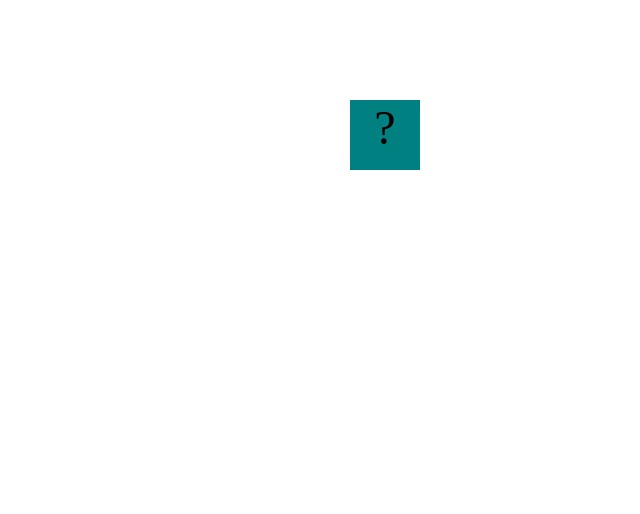
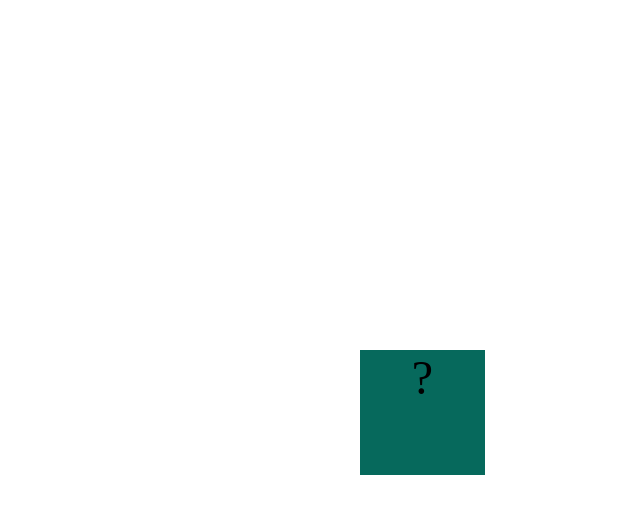
Before and after one commit to MiltonJ100/MiltonJ100.github.io, a plain HTML site: page projects/bouncing-box/index.html in a window 1280 px wide. Shown: the whole page, without its empty margins (640-1280 px from the left). Drawn offline with Linux system fonts and the light colour scheme.

Commit message:
add bouncing box

```diff
--- a/projects/bouncing-box/index.html
+++ b/projects/bouncing-box/index.html
@@ -6,22 +6,22 @@
     <script src="jquery.min.js"></script>
     <style>
       .box {
-        width: 70px;
-        height: 70px;
-        background-color: teal;
+        width: 125px;
+        height: 125px;
+        background-color: rgb(6, 105, 92);
         font-size: 300%;
         text-align: center;
         user-select: none;
         display: block;
         position: absolute;
-        top: 100px;
+        top: 350px;
         left: 0px; /* <--- Change me! */
       }
       .board {
-        height: 50vh;
+        height: 100vh;
       }
     </style>
-    <!-- 	<script src="//cdnjs.cloudflare.com/ajax/libs/jquery/2.1.1/jquery.min.js"></script> -->
+    <!-- <script src="//cdnjs.cloudflare.com/ajax/libs/jquery/2.1.1/jquery.min.js"></script> -->
   </head>
   <body class="board">
     <!-- HTML for the box -->
@@ -63,15 +63,22 @@
         // TODO 2 - Variable declarations
         var positionX = 0;
         var points = 0;
+        var speed = 10;
+
         /*
 This Function will be called 20 times/second. Each time it is called,
 it should move the Box to a new location. If the box drifts off the screen
 turn it around!
 */
         function update() {
+          positionX = positionX + speed;
           moveBoxTo(positionX);
-          //Your code to increase positionX by 10 here
-          positionX = positionX + 10;
+          if (positionX > boardWidth) {
+            speed = speed * -1;
+          }
+          if (positionX < 0) {
+            speed = speed * -1;
+          }
         }
 
         /*
@@ -81,8 +88,13 @@
 */
         function handleBoxClick() {
           positionX = 0;
-          points = points + 1;
+          points++;
           changeBoxText(points);
+          if (speed > 0) {
+            speed = speed + 7;
+          } else if (speed < 0) {
+            speed = speed - 7;
+          }
         }
       })();
     </script>
```
Lines whose indentation alone changed are shown as unchanged.
